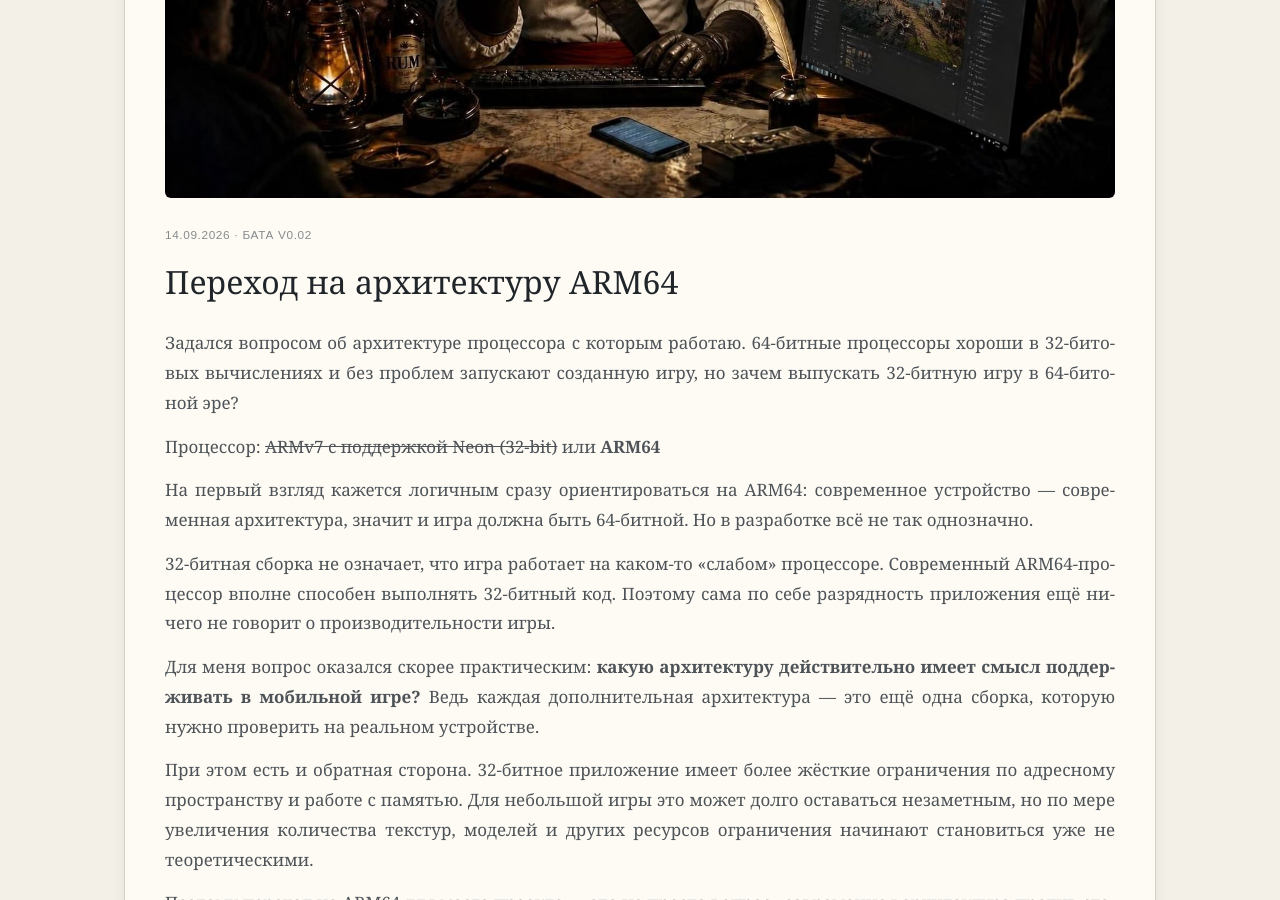
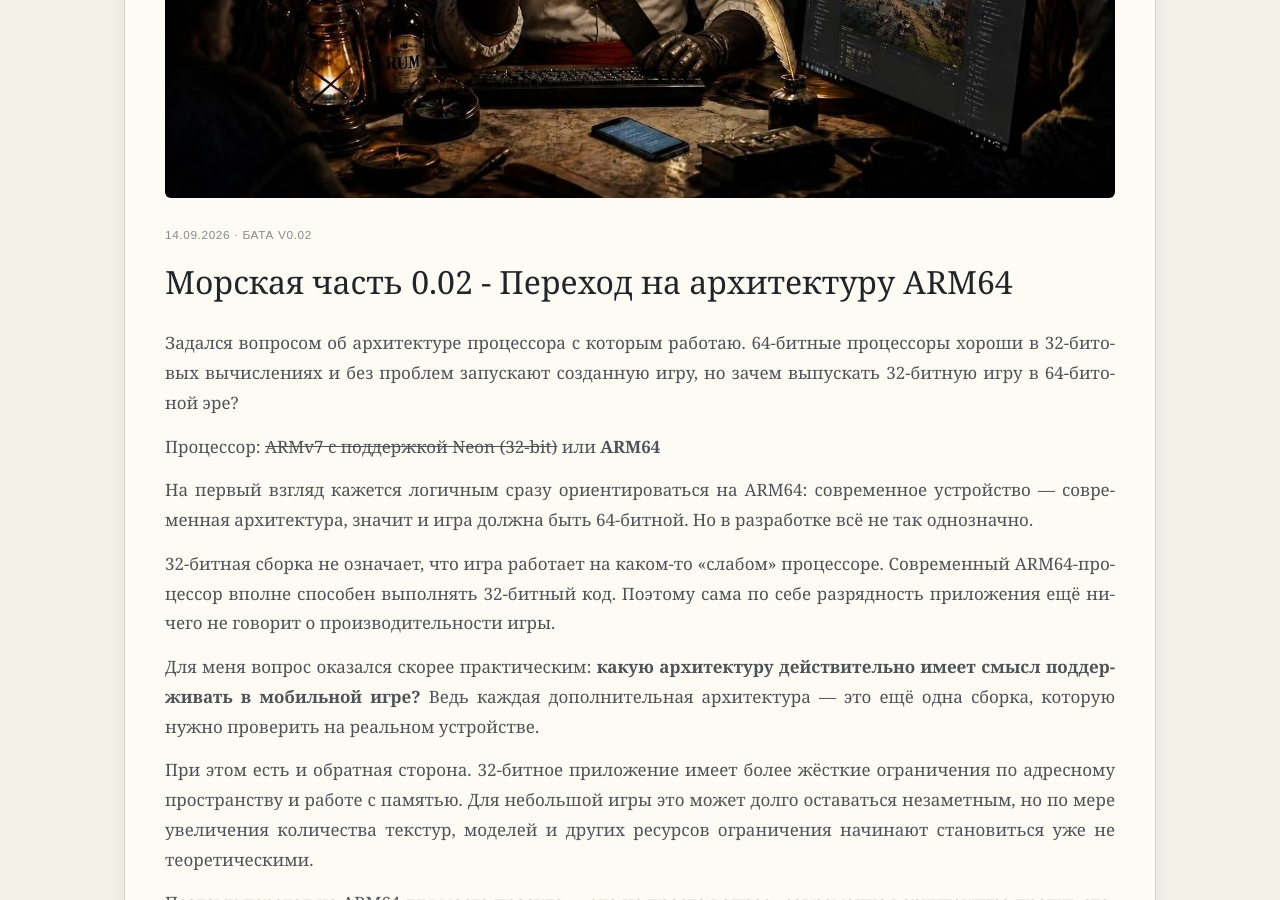
Before and after one commit to tislic/SeaDogsPort, a Jekyll site: the page built from _posts/2024-09-14-v002-perehod-na-arhitekturu-arm64.md, in a window 1280 px wide and 900 px high, scrolled down 618 px. Built offline with Jekyll 4.4.1, drawn with Linux system fonts in a browser that asks for light colours.

Commit message:
Update 2024-09-14-v002-perehod-na-arhitekturu-arm64.md

```diff
--- a/_posts/2024-09-14-v002-perehod-na-arhitekturu-arm64.md
+++ b/_posts/2024-09-14-v002-perehod-na-arhitekturu-arm64.md
@@ -1,6 +1,6 @@
 ---
 layout: post
-title: "Переход на архитектуру ARM64"
+title: "Морская часть 0.02 - Переход на архитектуру ARM64"
 version: "Бата v0.02"
 date: 2026-09-14 18:45:00 +0300
 tags: [Морская часть]
```
